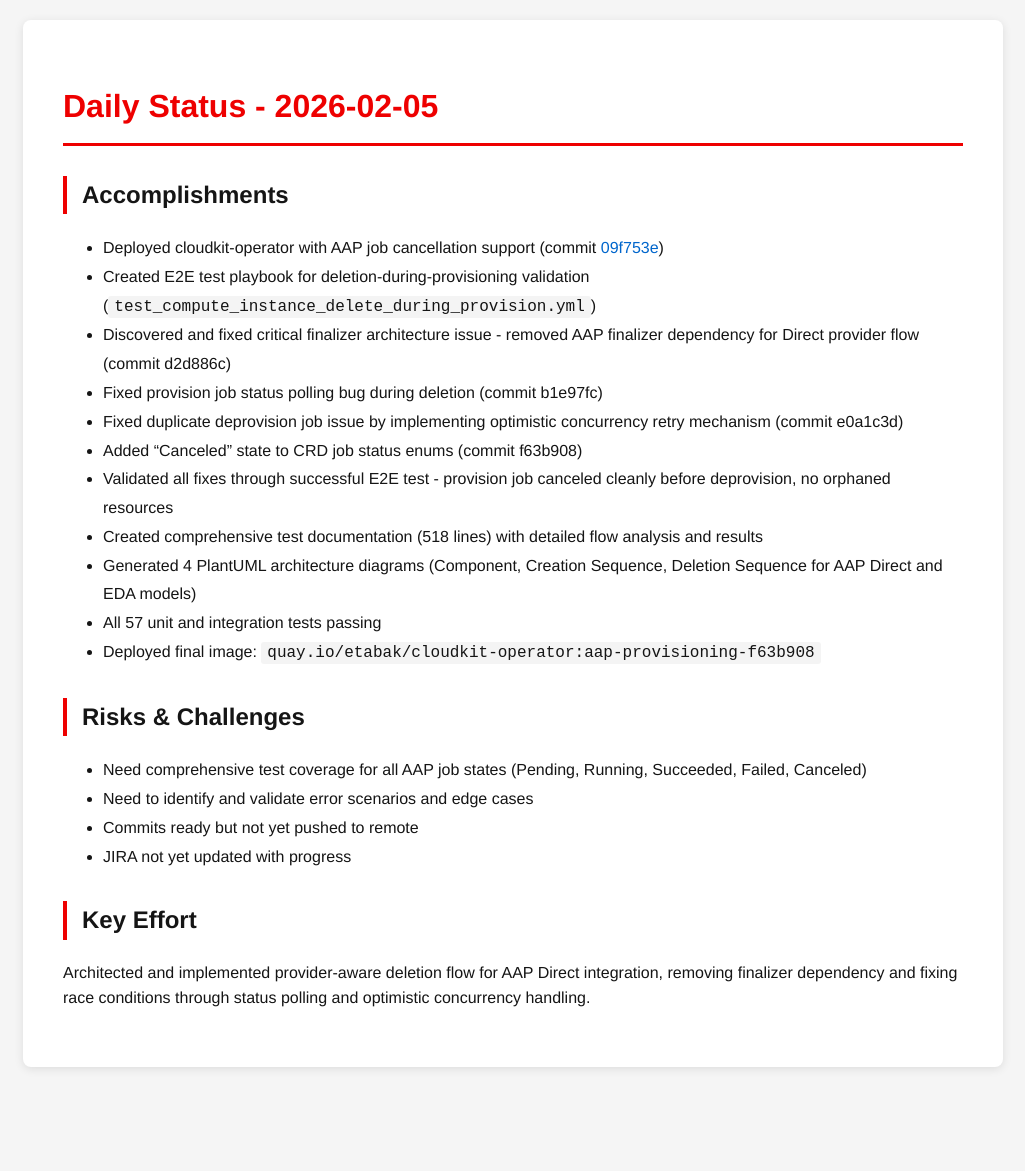
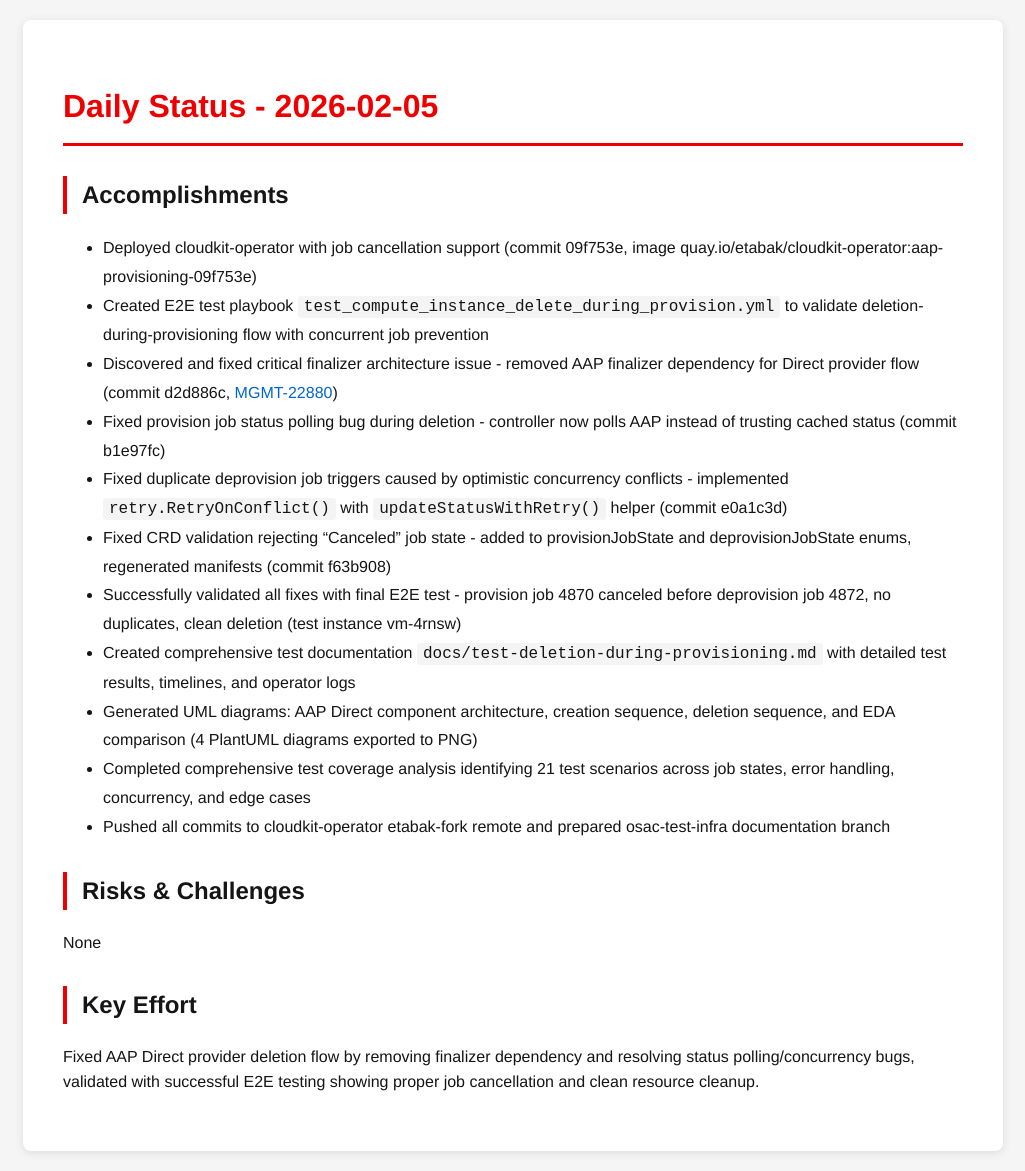
Before and after one commit to tzvatot/daily-status, a Jekyll site: the page built from 2026-02-05.md, in a window 1280 px wide. Shown: the whole page, without its empty margins (127-1152 px from the left). Built offline with Jekyll 4.4.1, drawn with Linux system fonts in a browser that asks for light colours; before the commit the page ends 1087 px from its top, so only the background shows below that.

Commit message:
Daily status update - 2026-02-05

```diff
--- a/2026-02-05.md
+++ b/2026-02-05.md
@@ -7,23 +7,20 @@ date: 2026-02-05
 # Daily Status - 2026-02-05
 
 ## Accomplishments
-- Deployed cloudkit-operator with AAP job cancellation support (commit [09f753e](https://issues.redhat.com/browse/MGMT-22880))
-- Created E2E test playbook for deletion-during-provisioning validation (`test_compute_instance_delete_during_provision.yml`)
-- Discovered and fixed critical finalizer architecture issue - removed AAP finalizer dependency for Direct provider flow (commit d2d886c)
-- Fixed provision job status polling bug during deletion (commit b1e97fc)
-- Fixed duplicate deprovision job issue by implementing optimistic concurrency retry mechanism (commit e0a1c3d)
-- Added "Canceled" state to CRD job status enums (commit f63b908)
-- Validated all fixes through successful E2E test - provision job canceled cleanly before deprovision, no orphaned resources
-- Created comprehensive test documentation (518 lines) with detailed flow analysis and results
-- Generated 4 PlantUML architecture diagrams (Component, Creation Sequence, Deletion Sequence for AAP Direct and EDA models)
-- All 57 unit and integration tests passing
-- Deployed final image: `quay.io/etabak/cloudkit-operator:aap-provisioning-f63b908`
+- Deployed cloudkit-operator with job cancellation support (commit 09f753e, image quay.io/etabak/cloudkit-operator:aap-provisioning-09f753e)
+- Created E2E test playbook `test_compute_instance_delete_during_provision.yml` to validate deletion-during-provisioning flow with concurrent job prevention
+- Discovered and fixed critical finalizer architecture issue - removed AAP finalizer dependency for Direct provider flow (commit d2d886c, [MGMT-22880](https://issues.redhat.com/browse/MGMT-22880))
+- Fixed provision job status polling bug during deletion - controller now polls AAP instead of trusting cached status (commit b1e97fc)
+- Fixed duplicate deprovision job triggers caused by optimistic concurrency conflicts - implemented `retry.RetryOnConflict()` with `updateStatusWithRetry()` helper (commit e0a1c3d)
+- Fixed CRD validation rejecting "Canceled" job state - added to provisionJobState and deprovisionJobState enums, regenerated manifests (commit f63b908)
+- Successfully validated all fixes with final E2E test - provision job 4870 canceled before deprovision job 4872, no duplicates, clean deletion (test instance vm-4rnsw)
+- Created comprehensive test documentation `docs/test-deletion-during-provisioning.md` with detailed test results, timelines, and operator logs
+- Generated UML diagrams: AAP Direct component architecture, creation sequence, deletion sequence, and EDA comparison (4 PlantUML diagrams exported to PNG)
+- Completed comprehensive test coverage analysis identifying 21 test scenarios across job states, error handling, concurrency, and edge cases
+- Pushed all commits to cloudkit-operator etabak-fork remote and prepared osac-test-infra documentation branch
 
 ## Risks & Challenges
-- Need comprehensive test coverage for all AAP job states (Pending, Running, Succeeded, Failed, Canceled)
-- Need to identify and validate error scenarios and edge cases
-- Commits ready but not yet pushed to remote
-- JIRA not yet updated with progress
+None
 
 ## Key Effort
-Architected and implemented provider-aware deletion flow for AAP Direct integration, removing finalizer dependency and fixing race conditions through status polling and optimistic concurrency handling.
+Fixed AAP Direct provider deletion flow by removing finalizer dependency and resolving status polling/concurrency bugs, validated with successful E2E testing showing proper job cancellation and clean resource cleanup.
```
